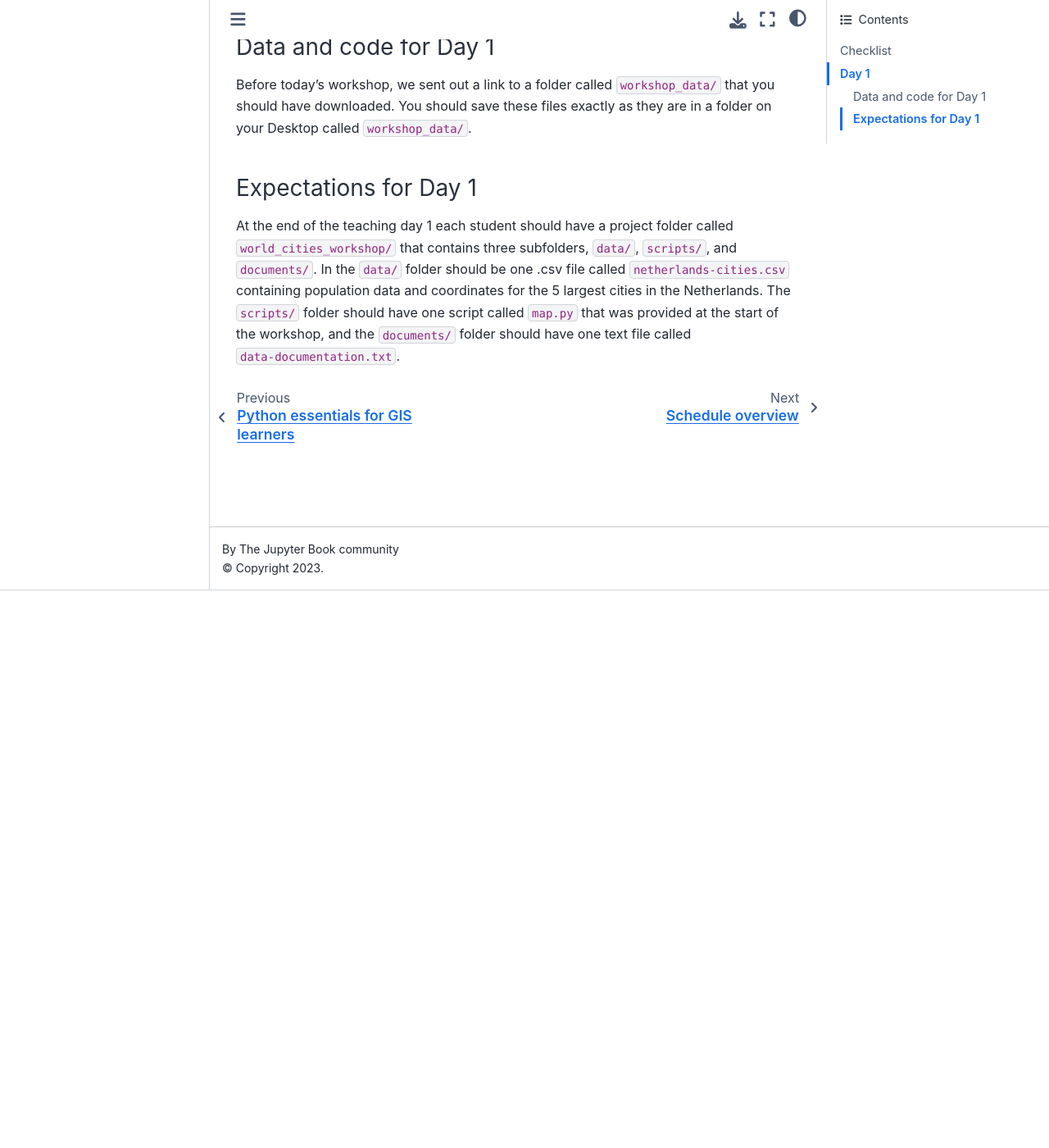
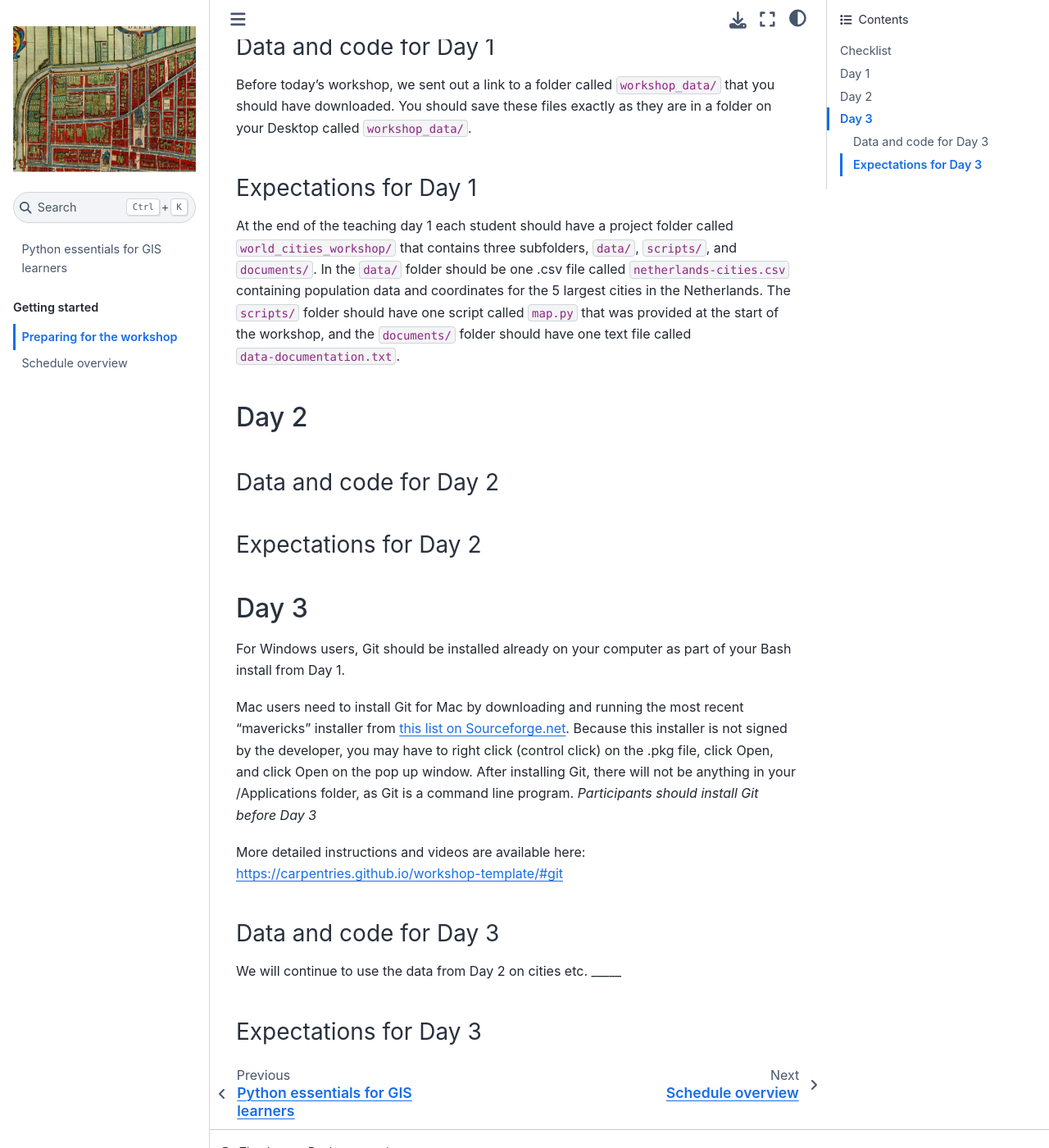
Before and after one commit to the-magnificents/04-02-2021-Carpentry-for-HGIS, a Jupyter Book: the page built from 00_Lesson_prep/README.md, in a window 1280 px wide and 1400 px high, scrolled down 680 px. Shown: the whole window at 82% size. Built offline with Jupyter Book 1.0.4 settings and Sphinx 7.4.7 and the Sphinx Book theme 1.1.4, drawn with Linux system fonts in a browser that asks for light colours; pages that are not in the unit, such as notebooks, are missing from menus.

Commit message:
separated git lessons

```diff
--- a/00_Lesson_prep/README.md
+++ b/00_Lesson_prep/README.md
@@ -21,3 +21,23 @@
 ### Expectations for Day 1
 
 At the end of the teaching day 1 each student should have a project folder called `world_cities_workshop/` that contains three subfolders, `data/`, `scripts/`, and `documents/`. In the `data/` folder should be one .csv file called `netherlands-cities.csv` containing population data and coordinates for the 5 largest cities in the Netherlands. The `scripts/` folder should have one script called `map.py` that was provided at the start of the workshop, and the `documents/` folder should have one text file called `data-documentation.txt`.
+
+## Day 2
+
+### Data and code for Day 2
+
+### Expectations for Day 2
+
+
+## Day 3
+
+For Windows users, Git should be installed already on your computer as part of your Bash install from Day 1.
+
+Mac users need to install Git for Mac by downloading and running the most recent "mavericks" installer from [this list on Sourceforge.net](https://sourceforge.net/projects/git-osx-installer/files/). Because this installer is not signed by the developer, you may have to right click (control click) on the .pkg file, click Open, and click Open on the pop up window. After installing Git, there will not be anything in your /Applications folder, as Git is a command line program. *Participants should install Git before Day 3*
+
+More detailed instructions and videos are available here: https://carpentries.github.io/workshop-template/#git
+
+### Data and code for Day 3
+We will continue to use the data from Day 2 on cities etc. _____
+
+### Expectations for Day 3
```
Also changed, not shown: 7 other files.
